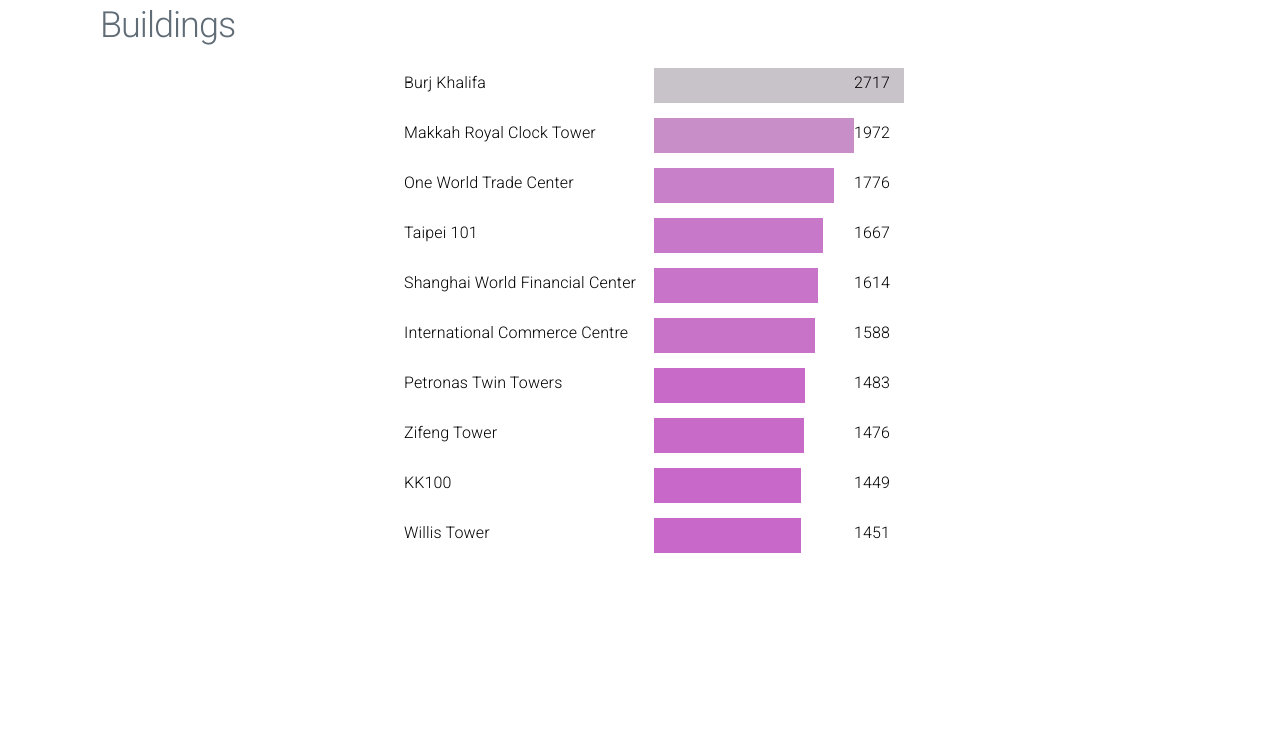
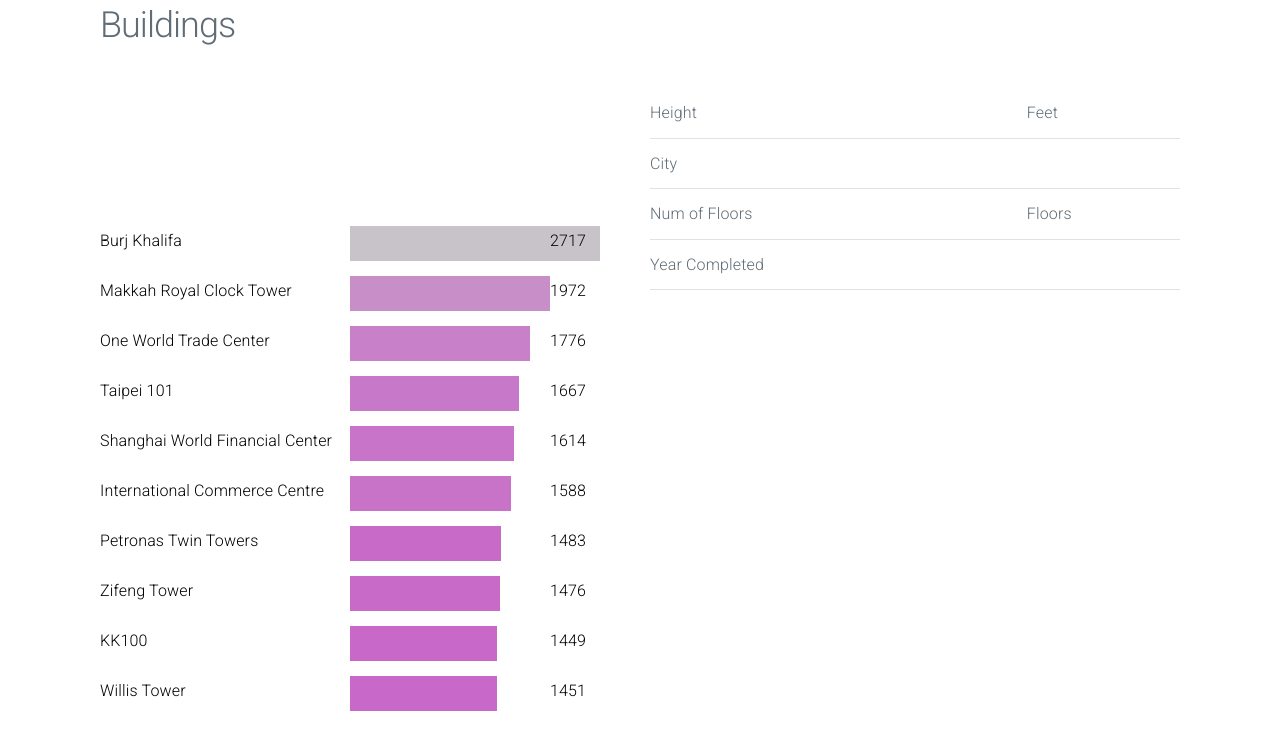
Before and after one commit to peterswi/viz-lab3, a plain HTML site: page index.html in a window 1280 px wide. Shown: the part 719-1452 px from the top of the page. Before the commit the page ends 1295 px from the top, so only its background shows below. Drawn offline with nearby package versions, Linux system fonts and the light colour scheme.

Commit message:
structuring

```diff
--- a/index.html
+++ b/index.html
@@ -43,10 +43,36 @@
         <h2>
             Buildings
         </h2>
-
-        <div class="buildings-plot">
-             <svg class='buildings'></svg>
-
+        <div class='row'>
+            <div class='column'>
+                <div class="buildings-plot">
+                    <svg class='buildings'></svg>
+                </div>
+            </div>
+            <div class='column'>
+                <h4 class="building-name"></h4>
+                <table>
+                    <tbody>
+                        <tr>
+                            <td>Height</td>
+                            <td><span class="height"></span> Feet</td>
+                        </tr>
+                        <tr>
+                            <td>City</td>
+                            <td><span class="city"></span></td>
+                        </tr>
+                        <tr>
+                            <td>Num of Floors</td>
+                            <td><span class="floors"></span> Floors</td>
+                        </tr>
+                        <tr>
+                            <td>Year Completed</td>
+                            <td><span class="year"></span></td>
+                        </tr>
+                    </tbody>
+                </table>
+                <img class='img' />
+            </div>
         </div>
      </div>
 </body>
```
